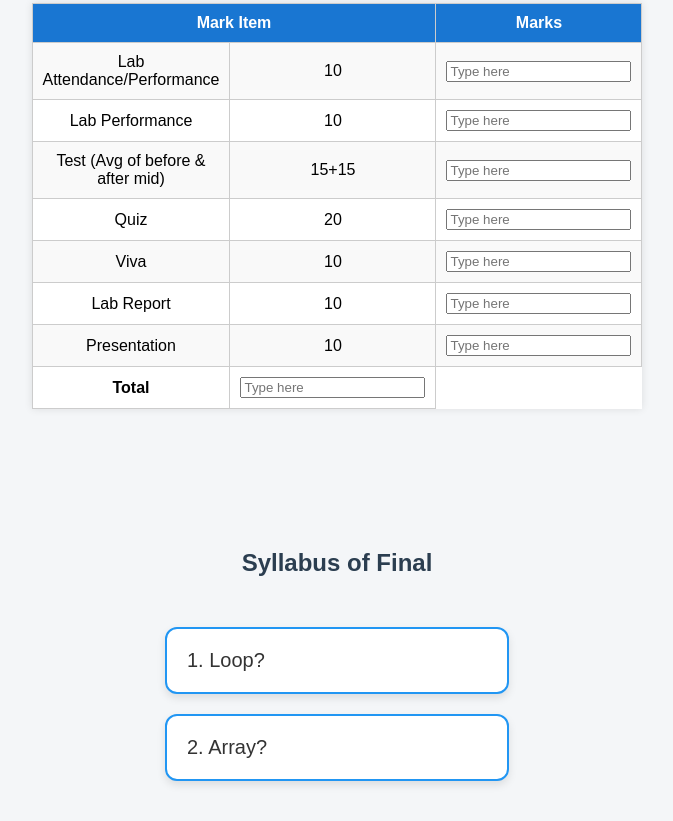
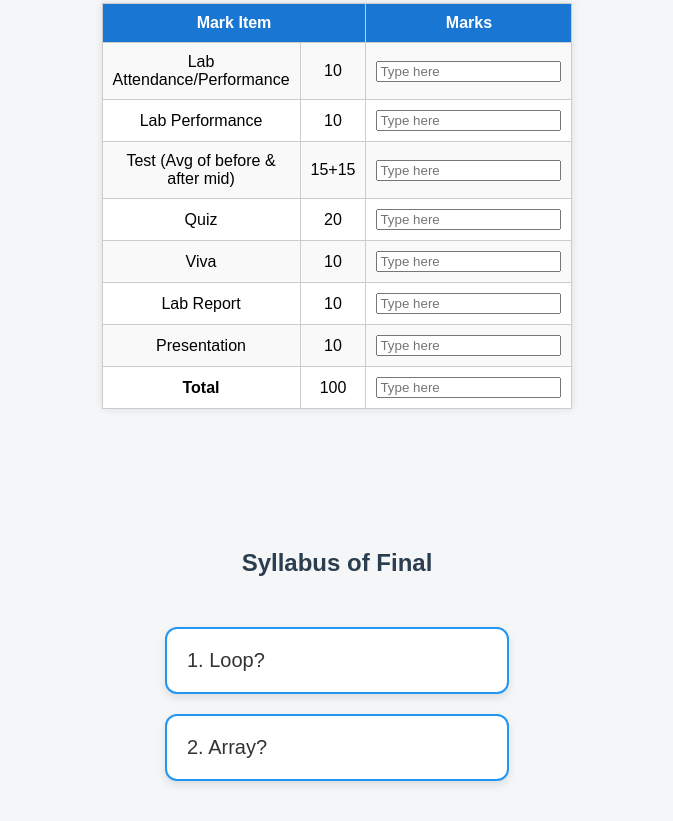
Before and after one commit to RabbitJahir/uits_1A, a plain HTML site: page CSE0613.html in a window 1280 px wide. Shown: the part 779-1600 px from the top of the page, without its empty margins (303-976 px from the left). Drawn offline with Linux system fonts and the light colour scheme.

Commit message:
Update CSE0613.html

```diff
--- a/CSE0613.html
+++ b/CSE0613.html
@@ -233,6 +233,7 @@
             </tr>
             <tr>
                 <td><strong>Total</strong></td>
+                <td>100</td>
                 <td><input type="text" placeholder="Type here"></td>
             </tr>
         </table>
```
